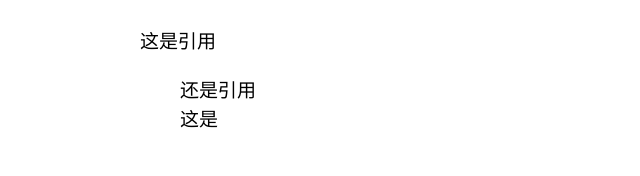
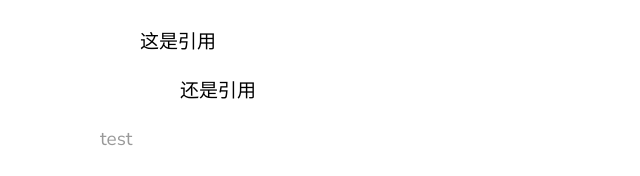
Before and after one commit to WolframCong/wolframcong.github.io, a Jekyll site: the page built from _posts/1999-01-01-coding-post.md, in a window 1280 px wide and 900 px high, scrolled down 3634 px. Shown: the part 721-897 px from the top of the window, without its empty margins (0-640 px from the left). Built offline with Jekyll 4.4.1, drawn with Linux system fonts in a browser that asks for light colours; formulas are drawn with MathJax 3; comment, search, counter and statistics services are not loaded.

Commit message:
Image test

````diff
--- a/_posts/1999-01-01-coding-post.md
+++ b/_posts/1999-01-01-coding-post.md
@@ -127,4 +127,5 @@ Content Cell  | Content Cell
 ```
 > 这是引用
 >>还是引用
-这是
+
+[test](postimage/test.jpg)
````
Also changed, not shown: 1 other file.
